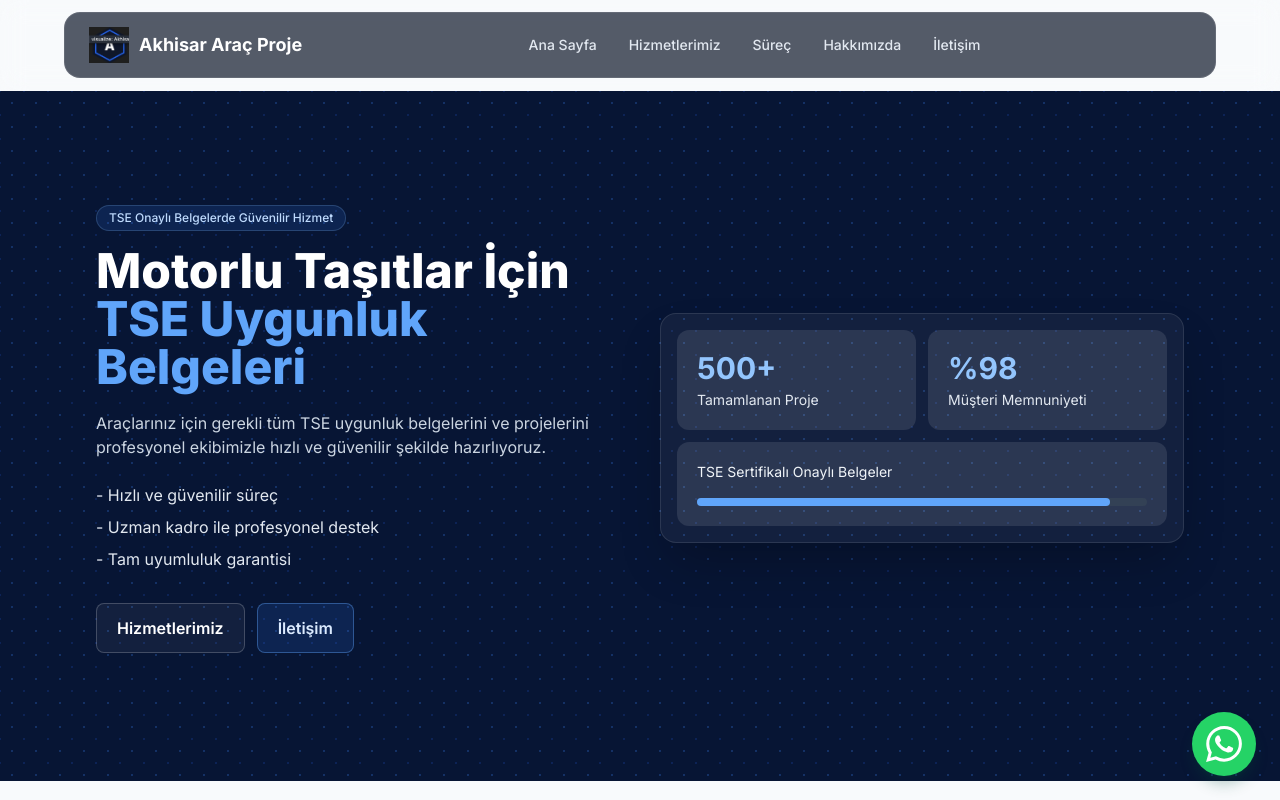
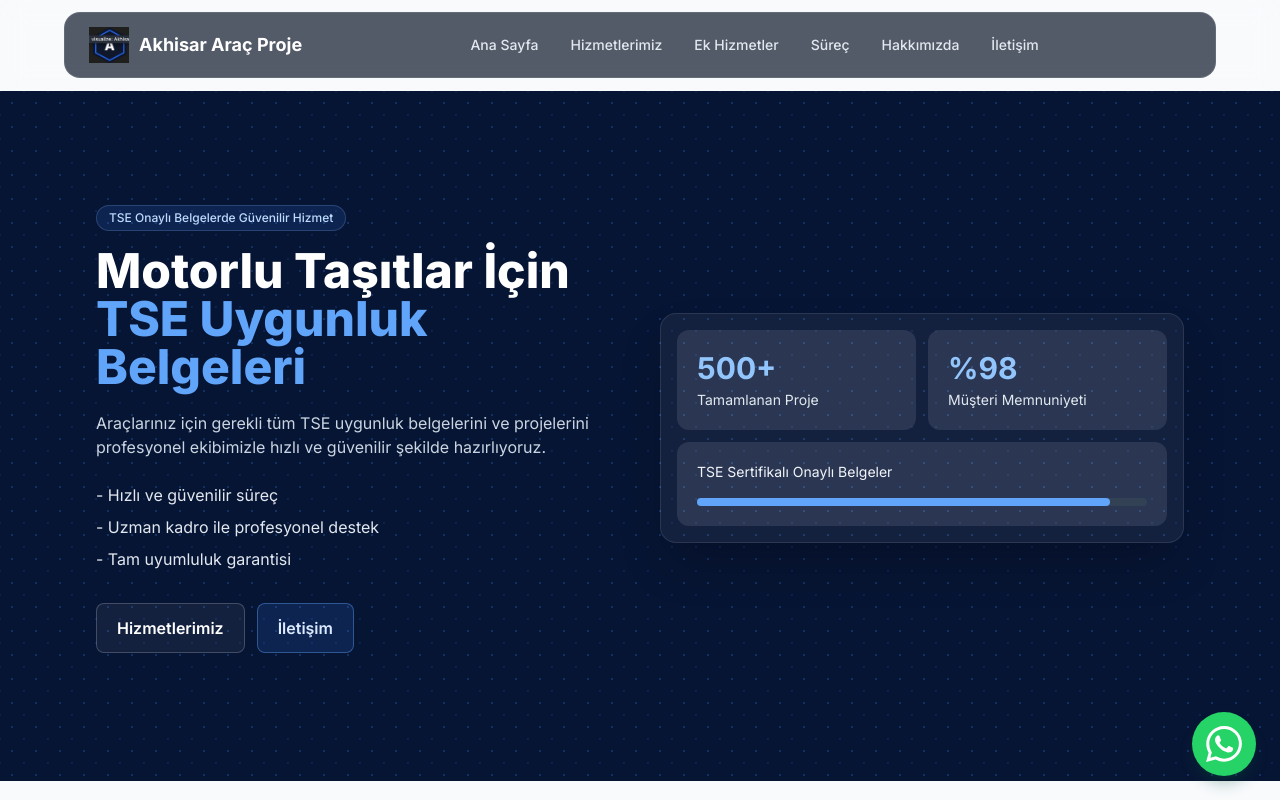
Before and after one commit to dev-alibayram/akhisar-arac-proje, a Next.js app: page /en in a window 1280 px wide. Shown: the top 800 px of the page. Built offline with nearby package versions, Linux system fonts and the light colour scheme.

Commit message:
feat(nav): add Ek Hizmetler anchor link
Include Ek Hizmetler in the shared navbar link list so desktop and mobile menus can navigate to #ek-hizmetler.

```diff
--- a/src/components/common/SiteNavbar.tsx
+++ b/src/components/common/SiteNavbar.tsx
@@ -7,6 +7,7 @@ import { useEffect, useState } from "react";
 const links = [
   { href: "#anasayfa", label: "Ana Sayfa" },
   { href: "#hizmetler", label: "Hizmetlerimiz" },
+  { href: "#ek-hizmetler", label: "Ek Hizmetler" },
   { href: "#surec", label: "Süreç" },
   { href: "#hakkimizda", label: "Hakkımızda" },
   { href: "#iletisim", label: "İletişim" },
```
